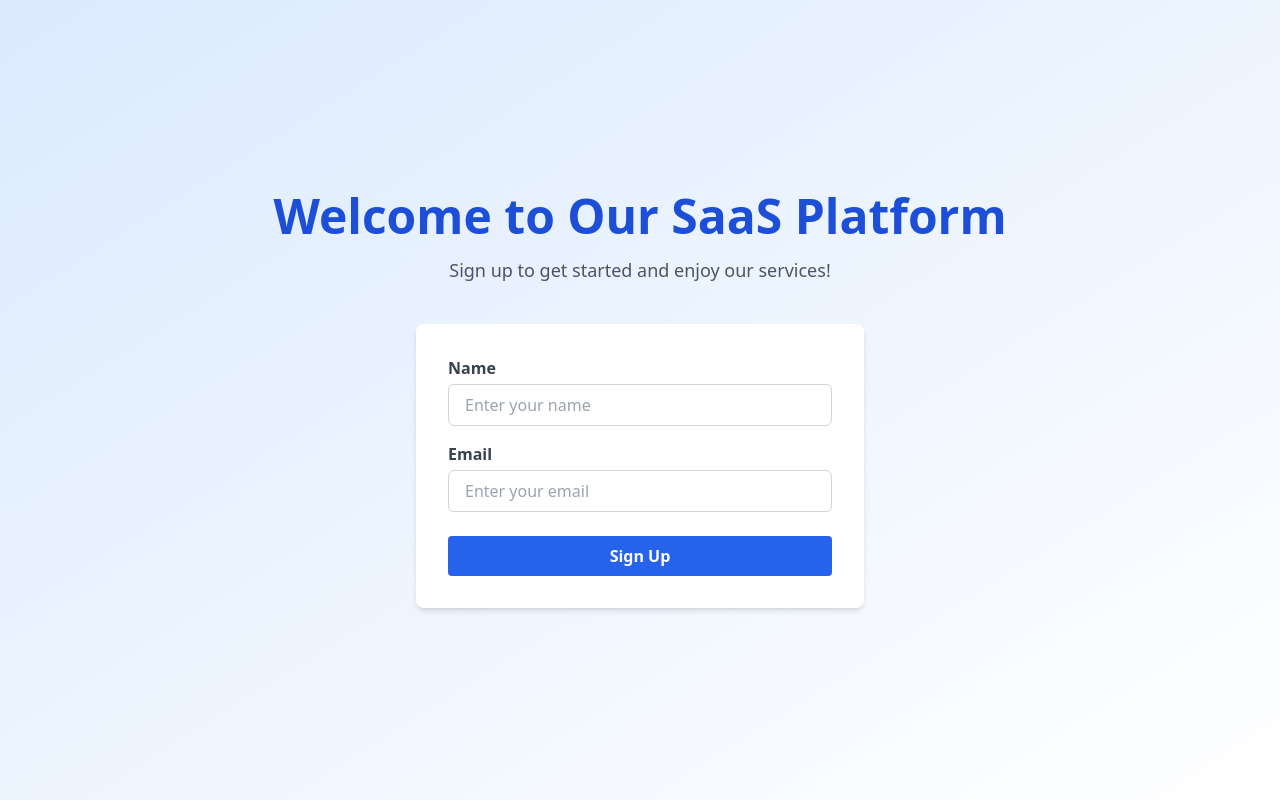
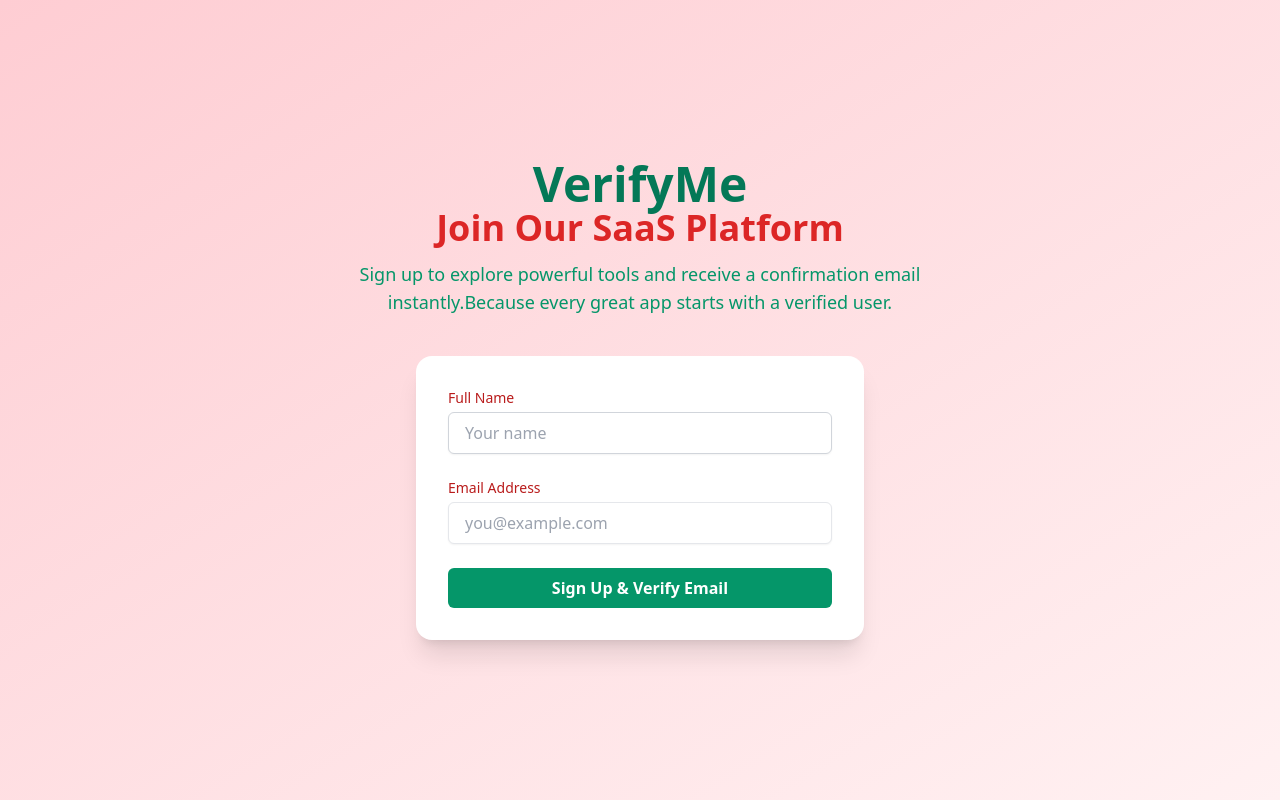
Before and after one commit to archanamd12/VerifyMe, a plain HTML site: page index.html in a window 1280 px wide. Drawn offline with nearby package versions, Linux system fonts and the light colour scheme.

Commit message:
Update index.html

```diff
--- a/index.html
+++ b/index.html
@@ -1,57 +1,62 @@
-
-   <!-- frontend/index.html -->
 <!DOCTYPE html>
 <html lang="en">
 <head>
-  <meta charset="UTF-8" />
-  <meta name="viewport" content="width=device-width, initial-scale=1.0" />
-  <title>SaaS Landing Page</title>
-  <!-- Tailwind CSS CDN -->
+  <meta charset="UTF-8">
+  <meta name="viewport" content="width=device-width, initial-scale=1.0">
+  <title>VerifyMe</title>
+
   <script src="https://cdn.tailwindcss.com"></script>
 </head>
-<body class="bg-gradient-to-br from-blue-100 to-white min-h-screen flex flex-col items-center justify-center px-4">
+<body class="bg-gradient-to-br from-rose-200 to-rose-50 min-h-screen flex flex-col items-center justify-center p-4">
 
-  <!-- Header Section -->
+  <!-- header -->
   <header class="text-center mb-10">
-    <h1 class="text-4xl md:text-5xl font-bold text-blue-700">Welcome to Our SaaS Platform</h1>
-    <p class="mt-4 text-gray-600 text-lg">Sign up to get started and enjoy our services!</p>
+    <h1 class="text-4xl sm:text-5xl font-bold text-emerald-700">VerifyMe</h1>
+    <h2 class="text-3xl sm:text-4xl font-bold text-red-600">
+      Join Our SaaS Platform
+    </h2>
+    <p class="mt-3 text-emerald-600 text-lg max-w-xl mx-auto">
+      Sign up to explore powerful tools and receive a confirmation email instantly.Because every great app starts with a verified user. </p>
   </header>
 
-  <!-- Signup Form -->
+  <!--form-->
   <form
-   action="/api/signup"
-   method="POST"
-   class="bg-white p-8 rounded-lg shadow-md w-full max-w-md"
-  >
-    <div class="mb-4">
-      <label class="block text-gray-700 font-semibold mb-1">Name</label>
+    action="/api/signup"
+    method="POST"
+    class="bg-white shadow-xl p-8 rounded-2xl w-full max-w-md space-y-6">
+
+    <div>
+      <label for="name" class="block text-sm font-medium text-red-700">
+        Full Name
+      </label>
       <input
         type="text"
+        id="name"
         name="name"
         required
-        class="w-full px-4 py-2 border border-gray-300 rounded-md focus:outline-none focus:ring-2 focus:ring-blue-400"
-        placeholder="Enter your name"
+        placeholder="Your name"
+        class="mt-1 block w-full px-4 py-2 border border-gray-300 rounded-md shadow-sm focus:ring-indigo-500 focus:border-indigo-500"
       />
     </div>
 
-    <div class="mb-6">
-      <label class="block text-gray-700 font-semibold mb-1">Email</label>
+    <div>
+      <label for="email" class="block text-sm font-medium text-red-700">
+        Email Address
+      </label>
       <input
         type="email"
+        id="email"
         name="email"
         required
-        class="w-full px-4 py-2 border border-gray-300 rounded-md focus:outline-none focus:ring-2 focus:ring-blue-400"
-        placeholder="Enter your email"
-      />
+        placeholder="you@example.com"
+        class="mt-1 block w-full px-4 py-2 border border-black-300 rounded-md shadow-sm focus:ring-indigo-500 focus:border-indigo-500"/>
     </div>
 
     <button
       type="submit"
-      class="w-full bg-blue-600 text-white font-semibold py-2 rounded hover:bg-blue-700 transition duration-300"
-    >
-      Sign Up
+      class="w-full bg-emerald-600 hover:bg-red-700 text-white font-semibold py-2 px-4 rounded-md transition duration-300">
+      Sign Up & Verify Email
     </button>
   </form>
-
 </body>
 </html>
```
